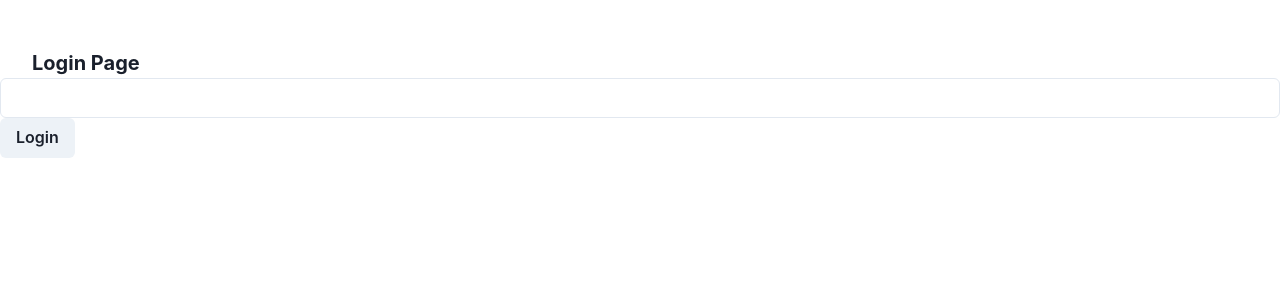
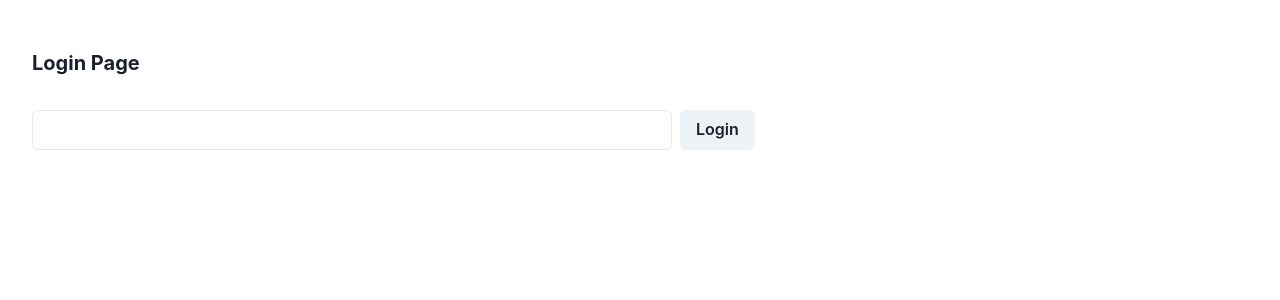
Before and after one commit to PengfeiMiao/smart-qa, a React (Create React App) app in the folder client/: page /login in a window 1280 px wide. Shown: the top 300 px of the page. Built offline with nearby package versions, Linux system fonts and the light colour scheme.

Commit message:
implement auth

```diff
--- a/client/src/api/api.js
+++ b/client/src/api/api.js
@@ -1,7 +1,7 @@
 import {getCookie} from "../store/CacheStore";
 
-const BASE_URL = 'http://localhost:8000';
-// const BASE_URL = '/api';
+// const BASE_URL = 'http://localhost:8000';
+const BASE_URL = '/api';
 
 export const getQuestions = async (datasetId, currentPage) => {
   return await fetchApi(`${BASE_URL}/datasets/${datasetId}/questions?page=${currentPage}`);
--- a/client/src/page/LoginPage.js
+++ b/client/src/page/LoginPage.js
@@ -9,17 +9,27 @@ const LoginPage = () => {
 
   const handleLogin = async () => {
     let body = await loginApi({password});
-    if (body?.status) {
+    if (body?.status === 200) {
       setCookie('token', password);
       window.location.assign('/');
+    } else {
+      setCookie('token', '');
+      alert('Password is incorrect!');
     }
   };
 
   return (
     <Box>
       <Text fontSize="xl" fontWeight="bold" ml={8}>Login Page</Text>
-      <Input value={password} onChange={(e) => setPassword(e.target.value)}></Input>
-      <Button onClick={handleLogin}>Login</Button>
+      <Box display="flex" m={8}>
+        <Input
+          w={'50vw'}
+          mr={2}
+          value={password}
+          onChange={(e) => setPassword(e.target.value)}>
+        </Input>
+        <Button onClick={handleLogin}>Login</Button>
+      </Box>
     </Box>
   );
 }
```
